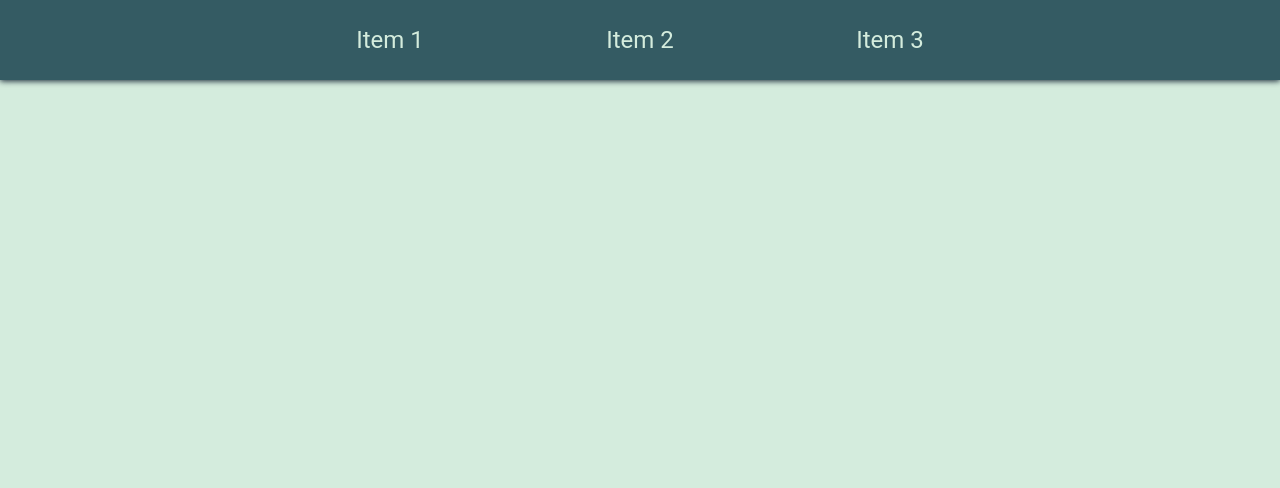
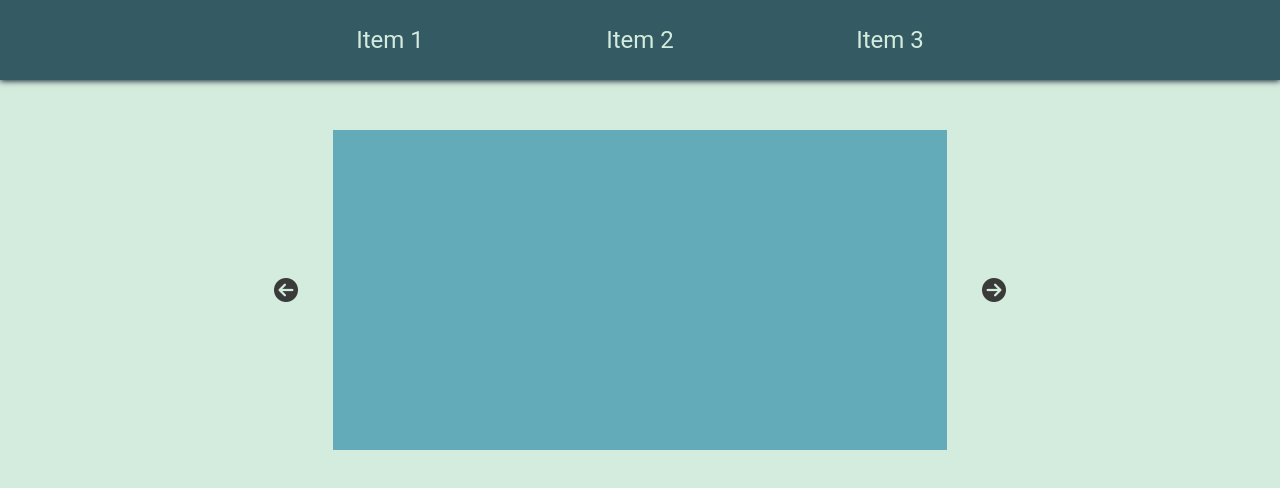
Before and after one commit to gedadev/UI-Interactions, a website built with webpack: page dist/index.html in a window 1280 px wide. Built offline with nearby package versions, Linux system fonts and the light colour scheme.

Commit message:
added the section for the slider and the arrows to transition the images

```diff
--- a/src/style.css
+++ b/src/style.css
@@ -24,7 +24,12 @@ body {
     background-color: var(--color-1);
     color: var(--color-1);
     font-family: 'roboto';
+    display: flex;
+    flex-direction: column;
+    align-items: center;
 }
+
+/* Navbar */
 
 #navbar {
     background-color: var(--color-2);
@@ -94,3 +99,37 @@ body {
 #submenu > a:hover {
     color: brown;
 }
+
+/* slider */
+
+#slider {
+    width: 60%;
+    height: 320px;
+    margin-top: 50px;
+    display: flex;
+    justify-content: space-between;
+    align-items: center;
+}
+
+.arrow > i {
+    color: rgb(58, 58, 58);
+    font-size: 24px;
+    padding: 0 18px;
+    transition: color 180ms;
+}
+
+.arrow > i:hover {
+    color: rgb(99, 99, 99);
+    cursor: pointer;
+}
+
+#img-container {
+    height: 320px;
+    width: 80%;
+}
+
+#img {
+    width: 100%;
+    height: 100%;
+    background-color: #64abb9;
+}
```
Also changed, not shown: dist/index.html.
